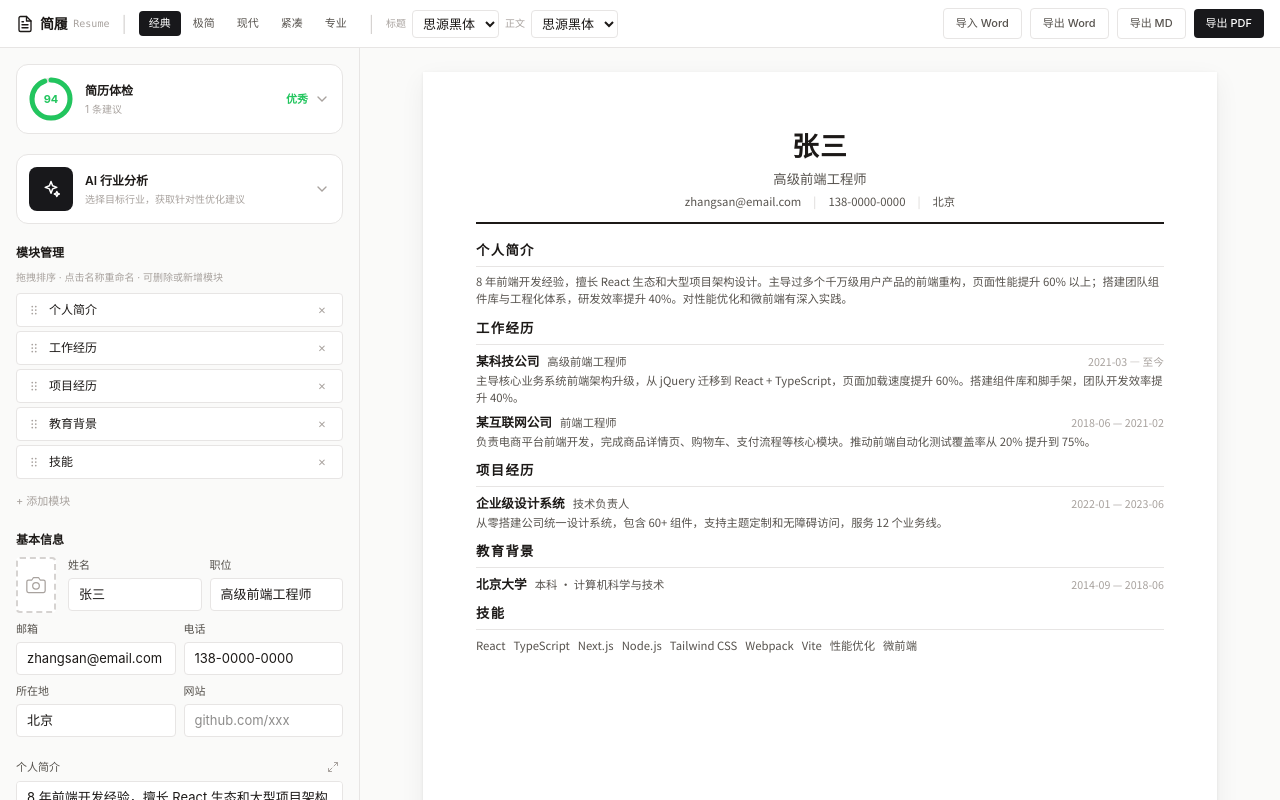
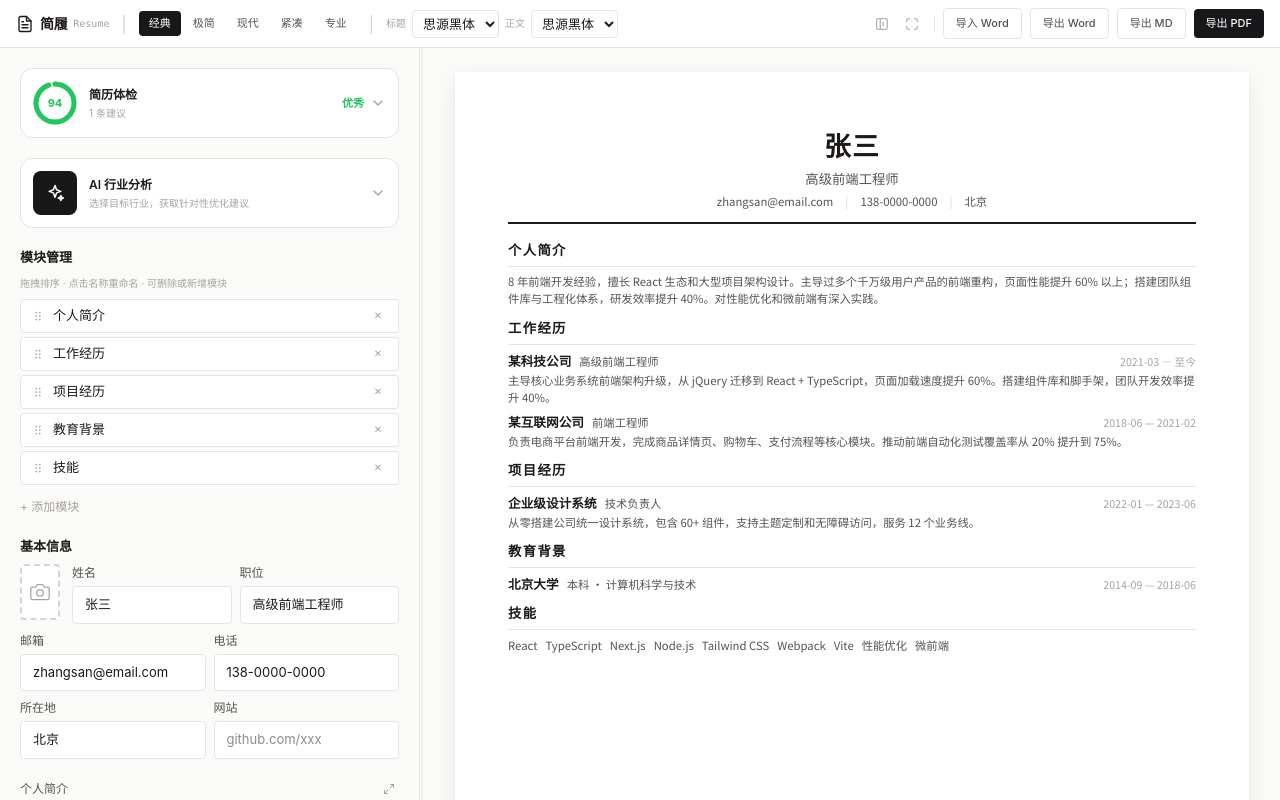
Before and after one commit to turbobo/resume-maker, a React (Vite) app: page / in a window 1280 px wide. Built offline with nearby package versions, Linux system fonts and the light colour scheme.

Commit message:
[feat] 桌面端布局增强：可拖拽宽度、专注模式与编辑体验优化

```diff
--- a/src/App.tsx
+++ b/src/App.tsx
@@ -1,9 +1,12 @@
-import { useState, useEffect } from 'react'
+import { useState, useEffect, useRef } from 'react'
+import type { CSSProperties } from 'react'
 import EditorPanel from './components/EditorPanel'
 import PreviewPanel from './components/PreviewPanel'
+import EditorSplitter from './components/EditorSplitter'
 import TopBar from './components/TopBar'
 import MobileNav from './components/MobileNav'
 import ErrorBoundary from './components/ErrorBoundary'
+import { useStore } from './store'
 
 function useMediaQuery(query: string) {
   const [matches, setMatches] = useState(() => window.matchMedia(query).matches)
@@ -19,13 +22,36 @@ function useMediaQuery(query: string) {
 export default function App() {
   const isDesktop = useMediaQuery('(min-width: 768px)')
   const [mobileView, setMobileView] = useState<'editor' | 'preview'>('editor')
+  const editorWidth = useStore((s) => s.editorWidth)
+  const layoutMode = useStore((s) => s.layoutMode)
+  const setLayoutMode = useStore((s) => s.setLayoutMode)
+  const containerRef = useRef<HTMLDivElement>(null)
+
+  // 专注模式下按 Esc 退出
+  useEffect(() => {
+    if (layoutMode === 'split') return
+    const onKey = (e: KeyboardEvent) => {
+      if (e.key === 'Escape') setLayoutMode('split')
+    }
+    window.addEventListener('keydown', onKey)
+    return () => window.removeEventListener('keydown', onKey)
+  }, [layoutMode, setLayoutMode])
+
+  const showEditor = isDesktop ? layoutMode !== 'focus-preview' : mobileView === 'editor'
+  const showPreview = isDesktop ? layoutMode !== 'focus-editor' : mobileView === 'preview'
+  const showSplitter = isDesktop && layoutMode === 'split'
 
   return (
     <div className="h-full flex flex-col bg-[var(--bg)]">
       <TopBar />
-      <div className="flex-1 flex min-h-0">
-        {(isDesktop || mobileView === 'editor') && <EditorPanel />}
-        {(isDesktop || mobileView === 'preview') && <ErrorBoundary><PreviewPanel /></ErrorBoundary>}
+      <div
+        ref={containerRef}
+        className="flex-1 flex min-h-0"
+        style={{ '--editor-width': `${editorWidth}px` } as CSSProperties}
+      >
+        {showEditor && <EditorPanel />}
+        {showSplitter && <EditorSplitter containerRef={containerRef} />}
+        {showPreview && <ErrorBoundary><PreviewPanel /></ErrorBoundary>}
       </div>
       {!isDesktop && (
         <MobileNav activeView={mobileView} onChangeView={setMobileView} />
--- a/src/components/EditorPanel.tsx
+++ b/src/components/EditorPanel.tsx
@@ -76,7 +76,7 @@ const Input = memo(function Input({ label, value, onChange, placeholder, type =
 }) {
   return (
     <label className="block">
-      <span className="text-[13px] md:text-[11px] font-medium text-[var(--text-2)] mb-1 block">{label}</span>
+      <span className="text-[13px] md:text-[12px] font-medium text-[var(--text-2)] mb-1 block">{label}</span>
       <input
         type={type}
         value={value}
@@ -84,7 +84,7 @@ const Input = memo(function Input({ label, value, onChange, placeholder, type =
         onFocus={onFocus}
         onBlur={onBlur}
         placeholder={placeholder}
-        className="w-full px-3 md:px-2.5 py-2 md:py-1.5 rounded border border-[var(--border)] bg-[var(--surface)] text-base md:text-[13px] transition-colors"
+        className="w-full px-3 md:px-3 py-2 md:py-2 rounded border border-[var(--border)] bg-[var(--surface)] text-base md:text-[14px] transition-colors"
       />
     </label>
   )
@@ -101,7 +101,7 @@ const DateInput = memo(function DateInput({ label, value, onChange, placeholder,
 
   return (
     <label className="block">
-      <span className="text-[13px] md:text-[11px] font-medium text-[var(--text-2)] mb-1 block">{label}</span>
+      <span className="text-[13px] md:text-[12px] font-medium text-[var(--text-2)] mb-1 block">{label}</span>
       <input
         type="text"
         value={value}
@@ -109,7 +109,7 @@ const DateInput = memo(function DateInput({ label, value, onChange, placeholder,
         onFocus={onFocus}
         onBlur={handleBlur}
         placeholder={placeholder}
-        className="w-full px-3 md:px-2.5 py-2 md:py-1.5 rounded border border-[var(--border)] bg-[var(--surface)] text-base md:text-[13px] transition-colors"
+        className="w-full px-3 md:px-3 py-2 md:py-2 rounded border border-[var(--border)] bg-[var(--surface)] text-base md:text-[14px] transition-colors"
       />
     </label>
   )
@@ -160,7 +160,7 @@ const TextArea = memo(function TextArea({ label, value, onChange, placeholder, r
   return (
     <div className="block">
       <div className="flex items-center justify-between mb-1">
-        <span className="text-[13px] md:text-[11px] font-medium text-[var(--text-2)]">{label}</span>
+        <span className="text-[13px] md:text-[12px] font-medium text-[var(--text-2)]">{label}</span>
         <button
           onClick={() => setExpanded(true)}
           aria-label="展开编辑"
@@ -178,7 +178,7 @@ const TextArea = memo(function TextArea({ label, value, onChange, placeholder, r
         onBlur={onBlur}
         placeholder={placeholder}
         rows={rows}
-        className="w-full px-3 md:px-2.5 py-2 md:py-1.5 rounded border border-[var(--border)] bg-[var(--surface)] text-base md:text-[13px] resize-none transition-colors"
+        className="w-full px-3 md:px-3 py-2 md:py-2 rounded border border-[var(--border)] bg-[var(--surface)] text-base md:text-[14px] resize-none transition-colors"
       />
       {expanded && (
         <TextEditModal
@@ -197,8 +197,8 @@ const TextArea = memo(function TextArea({ label, value, onChange, placeholder, r
 function SectionHeader({ title, onAdd }: { title: string; onAdd: () => void }) {
   return (
     <div className="flex items-center justify-between mb-2">
-      <h3 className="text-[14px] md:text-[12px] font-semibold text-[var(--text)]">{title}</h3>
-      <button onClick={onAdd} className="text-[13px] md:text-[11px] px-2.5 py-1.5 md:px-0 md:py-0 rounded md:rounded-none text-[var(--text-3)] hover:text-[var(--text)] active:bg-[var(--bg)] md:active:bg-transparent transition-colors">
+      <h3 className="text-[14px] md:text-[13px] font-semibold text-[var(--text)]">{title}</h3>
+      <button onClick={onAdd} className="text-[13px] md:text-[12px] px-2.5 py-1.5 md:px-0 md:py-0 rounded md:rounded-none text-[var(--text-3)] hover:text-[var(--text)] active:bg-[var(--bg)] md:active:bg-transparent transition-colors">
         + 添加
       </button>
     </div>
@@ -273,7 +273,7 @@ const ExperienceCard = memo(function ExperienceCard({ item, dragHandle, isDraggi
           <DateInput label="开始" value={item.startDate} onChange={(v) => updateExperience(item.id, { startDate: v })} placeholder="2021-03" onFocus={onFocus} onBlur={onBlur} />
           <DateInput label="结束" value={item.endDate} onChange={(v) => updateExperience(item.id, { endDate: v })} placeholder="至今" onFocus={onFocus} onBlur={onBlur} />
         </div>
-        <TextArea label="工作内容" value={item.description} onChange={(v) => updateExperience(item.id, { description: v })} placeholder="描述主要职责和成果..." rows={2} onFocus={onFocus} onBlur={onBlur} />
+        <TextArea label="工作内容" value={item.description} onChange={(v) => updateExperience(item.id, { description: v })} placeholder="描述主要职责和成果..." rows={3} onFocus={onFocus} onBlur={onBlur} />
       </div>
     </ItemCard>
   )
@@ -329,7 +329,7 @@ const ProjectCard = memo(function ProjectCard({ item, dragHandle, isDragging, is
           <DateInput label="开始" value={item.startDate} onChange={(v) => updateProject(item.id, { startDate: v })} placeholder="2022-01" onFocus={onFocus} onBlur={onBlur} />
           <DateInput label="结束" value={item.endDate} onChange={(v) => updateProject(item.id, { endDate: v })} placeholder="2023-06" onFocus={onFocus} onBlur={onBlur} />
         </div>
-        <TextArea label="项目描述" value={item.description} onChange={(v) => updateProject(item.id, { description: v })} placeholder="描述项目内容和你的贡献..." rows={2} onFocus={onFocus} onBlur={onBlur} />
+        <TextArea label="项目描述" value={item.description} onChange={(v) => updateProject(item.id, { description: v })} placeholder="描述项目内容和你的贡献..." rows={3} onFocus={onFocus} onBlur={onBlur} />
       </div>
     </ItemCard>
   )
@@ -431,7 +431,7 @@ function SectionOrder() {
 
   return (
     <section>
-      <h3 className="text-[14px] md:text-[12px] font-semibold text-[var(--text)] mb-2">模块管理</h3>
+      <h3 className="text-[14px] md:text-[13px] font-semibold text-[var(--text)] mb-2">模块管理</h3>
       <p className="text-[12px] md:text-[10px] text-[var(--text-3)] mb-2">拖拽排序 · 点击名称重命名 · 可删除或新增模块</p>
       <div className="space-y-1.5 md:space-y-1">
         {sectionOrder.map((id, idx) => (
@@ -462,12 +462,12 @@ function SectionOrder() {
                 onBlur={() => saveLabel(id)}
                 onKeyDown={(e) => { if (e.key === 'Enter') saveLabel(id); if (e.key === 'Escape') setEditingId(null) }}
                 autoFocus
-                className="flex-1 text-[14px] md:text-[12px] font-medium bg-transparent border-b border-[var(--accent)] outline-none py-0"
+                className="flex-1 text-[14px] md:text-[13px] font-medium bg-transparent border-b border-[var(--accent)] outline-none py-0"
               />
             ) : (
               <span
                 onClick={() => startEditing(id)}
-                className="text-[14px] md:text-[12px] font-medium flex-1 cursor-text hover:text-[var(--accent)] transition-colors"
+                className="text-[14px] md:text-[13px] font-medium flex-1 cursor-text hover:text-[var(--accent)] transition-colors"
               >
                 {getSectionLabel(id, data)}
               </span>
@@ -487,7 +487,7 @@ function SectionOrder() {
       <div className="mt-2">
         <button
           onClick={() => setShowAdd(!showAdd)}
-          className="text-[13px] md:text-[11px] text-[var(--text-3)] hover:text-[var(--text)] transition-colors"
+          className="text-[13px] md:text-[12px] text-[var(--text-3)] hover:text-[var(--text)] transition-colors"
         >
           + 添加模块
         </button>
@@ -574,7 +574,7 @@ function BasicInfoSection() {
   return (
     <section>
       <div className="flex items-center justify-between mb-2">
-        <h3 className="text-[14px] md:text-[12px] font-semibold text-[var(--text)]">基本信息</h3>
+        <h3 className="text-[14px] md:text-[13px] font-semibold text-[var(--text)]">基本信息</h3>
       </div>
       <input ref={photoRef} type="file" accept="image/*" className="hidden" onChange={handlePhotoChange} />
       <div className="flex flex-col md:flex-row gap-3 mb-2">
@@ -681,7 +681,7 @@ function SkillsEditorSection() {
 
   return (
     <section>
-      <h3 className="text-[14px] md:text-[12px] font-semibold text-[var(--text)] mb-2">{label}</h3>
+      <h3 className="text-[14px] md:text-[13px] font-semibold text-[var(--text)] mb-2">{label}</h3>
       <div className="flex flex-wrap gap-1.5 p-2.5 md:p-2 rounded border border-[var(--border)] bg-[var(--surface)] min-h-[44px] md:min-h-[36px] cursor-text"
         onClick={(e) => { const inp = (e.currentTarget as HTMLElement).querySelector('input'); inp?.focus() }}
       >
@@ -705,7 +705,7 @@ function SkillsEditorSection() {
           onFocus={onFocus}
           onBlur={() => { if (input.trim()) addSkill(input); onBlur() }}
           placeholder={skillList.length === 0 ? '输入技能，回车添加' : '添加...'}
-          className="flex-1 min-w-[80px] text-base md:text-[13px] bg-transparent outline-none py-1 placeholder:text-[var(--text-3)]"
+          className="flex-1 min-w-[80px] text-base md:text-[14px] bg-transparent outline-none py-1 placeholder:text-[var(--text-3)]"
         />
       </div>
     </section>
@@ -792,7 +792,7 @@ export default function EditorPanel() {
   const activeSet = useMemo(() => new Set(sectionOrder), [sectionOrder])
 
   return (
-    <aside className="w-full md:w-[360px] flex-1 md:flex-none shrink-0 md:border-r border-[var(--border)] bg-[var(--bg)] overflow-y-auto p-5 md:p-4 space-y-6 md:space-y-5">
+    <aside className="w-full md:w-[var(--editor-width)] flex-1 md:flex-none shrink-0 md:border-r border-[var(--border)] bg-[var(--bg)] overflow-y-auto p-5 md:p-5 space-y-6 md:space-y-5">
       <ATSPanel />
       <AIAnalysisPanel />
       <SectionOrder />
--- /dev/null
+++ b/src/components/EditorSplitter.tsx
@@ -0,0 +1,61 @@
+// 编辑区与预览区之间的拖拽分隔条（仅桌面端）
+// 拖拽期间直接修改容器的 CSS 变量（避免高频写 store 触发整页持久化），松开时一次性写入 store
+import { useCallback, useRef } from 'react'
+import { MAX_EDITOR_WIDTH, MIN_EDITOR_WIDTH, useStore } from '../store'
+
+interface Props {
+  containerRef: React.RefObject<HTMLDivElement | null>
+}
+
+export default function EditorSplitter({ containerRef }: Props) {
+  const setEditorWidth = useStore((s) => s.setEditorWidth)
+  const dragRef = useRef({ startX: 0, startWidth: 0, current: 0 })
+
+  const handlePointerDown = useCallback(
+    (e: React.PointerEvent) => {
+      e.preventDefault()
+      const container = containerRef.current
+      if (!container) return
+
+      const startWidth = useStore.getState().editorWidth
+      dragRef.current = { startX: e.clientX, startWidth, current: startWidth }
+
+      const onMove = (ev: PointerEvent) => {
+        const next = Math.min(
+          MAX_EDITOR_WIDTH,
+          Math.max(MIN_EDITOR_WIDTH, dragRef.current.startWidth + (ev.clientX - dragRef.current.startX)),
+        )
+        dragRef.current.current = next
+        container.style.setProperty('--editor-width', `${next}px`)
+      }
+      const onUp = () => {
+        window.removeEventListener('pointermove', onMove)
+        window.removeEventListener('pointerup', onUp)
+        document.body.style.cursor = ''
+        document.body.style.userSelect = ''
+        // 拖动结束一次性持久化（store 重渲染后的变量值与手动设置值一致，无跳变）
+        setEditorWidth(dragRef.current.current)
+      }
+
+      document.body.style.cursor = 'col-resize'
+      document.body.style.userSelect = 'none'
+      window.addEventListener('pointermove', onMove)
+      window.addEventListener('pointerup', onUp)
+    },
+    [containerRef, setEditorWidth],
+  )
+
+  return (
+    <div
+      role="separator"
+      aria-orientation="vertical"
+      aria-label="拖动调整编辑区宽度"
+      onPointerDown={handlePointerDown}
+      className="hidden md:block w-1 shrink-0 cursor-col-resize relative group"
+    >
+      {/* 扩大拖拽命中区域 */}
+      <div className="absolute inset-y-0 -left-1 -right-1" />
+      <div className="absolute inset-y-0 left-1/2 -translate-x-1/2 w-px bg-[var(--border)] group-hover:bg-[var(--accent)]/40 group-active:bg-[var(--accent)]/70 transition-colors" />
+    </div>
+  )
+}
--- a/src/components/TopBar.tsx
+++ b/src/components/TopBar.tsx
@@ -19,6 +19,8 @@ export default function TopBar() {
   const bodyFont = useStore((s) => s.data.bodyFont)
   const setHeadingFont = useStore((s) => s.setHeadingFont)
   const setBodyFont = useStore((s) => s.setBodyFont)
+  const layoutMode = useStore((s) => s.layoutMode)
+  const setLayoutMode = useStore((s) => s.setLayoutMode)
   const fileRef = useRef<HTMLInputElement>(null)
   const { handleImport, handleExportDocx, handleExportMarkdown, handleExportPdf, loading } = useResumeActions()
 
@@ -105,6 +107,43 @@ export default function TopBar() {
       {/* Right: Actions — desktop only */}
       <div className="hidden md:flex items-center gap-2 shrink-0 ml-2">
         <input ref={fileRef} type="file" accept=".docx,.doc" className="hidden" onChange={handleImport} />
+        {/* 布局切换：专注编辑 / 专注预览 */}
+        <div className="flex items-center gap-0.5">
+          <button
+            onClick={() => setLayoutMode(layoutMode === 'focus-editor' ? 'split' : 'focus-editor')}
+            aria-label="专注编辑"
+            title="专注编辑（收起预览）"
+            className={`w-7 h-7 rounded flex items-center justify-center transition-colors ${
+              layoutMode === 'focus-editor'
+                ? 'bg-[var(--accent)] text-white'
+                : 'text-[var(--text-3)] hover:text-[var(--text)] hover:bg-[var(--bg)]'
+            }`}
+          >
+            <svg aria-hidden="true" className="w-3.5 h-3.5" viewBox="0 0 24 24" fill="none" stroke="currentColor" strokeWidth="1.8" strokeLinecap="round" strokeLinejoin="round">
+              <rect x="3" y="3" width="18" height="18" rx="2" />
+              <line x1="9" y1="3" x2="9" y2="21" />
+              <path d="M15 9l-2 3 2 3" />
+            </svg>
+          </button>
+          <button
+            onClick={() => setLayoutMode(layoutMode === 'focus-preview' ? 'split' : 'focus-preview')}
+            aria-label="专注预览"
+            title="专注预览（全屏查看简历，Esc 退出）"
+            className={`w-7 h-7 rounded flex items-center justify-center transition-colors ${
+              layoutMode === 'focus-preview'
+                ? 'bg-[var(--accent)] text-white'
+                : 'text-[var(--text-3)] hover:text-[var(--text)] hover:bg-[var(--bg)]'
+            }`}
+          >
+            <svg aria-hidden="true" className="w-3.5 h-3.5" viewBox="0 0 24 24" fill="none" stroke="currentColor" strokeWidth="1.8" strokeLinecap="round" strokeLinejoin="round">
+              <path d="M8 3H5a2 2 0 0 0-2 2v3" />
+              <path d="M21 8V5a2 2 0 0 0-2-2h-3" />
+              <path d="M3 16v3a2 2 0 0 0 2 2h3" />
+              <path d="M16 21h3a2 2 0 0 0 2-2v-3" />
+            </svg>
+          </button>
+        </div>
+        <span className="w-px h-4 bg-[var(--border)]" aria-hidden="true" />
         <button
           onClick={() => fileRef.current?.click()}
           disabled={loading === 'import'}
--- a/src/store.ts
+++ b/src/store.ts
@@ -5,12 +5,23 @@ import { DEFAULT_RESUME, uid } from './types'
 
 export type EditFocus = { section: string; itemId?: string } | null
 
+// 桌面端布局：split 分栏 / focus-editor 专注编辑（收起预览）/ focus-preview 专注预览（收起编辑）
+export type LayoutMode = 'split' | 'focus-editor' | 'focus-preview'
+
+export const DEFAULT_EDITOR_WIDTH = 420
+export const MIN_EDITOR_WIDTH = 320
+export const MAX_EDITOR_WIDTH = 560
+
 interface Store {
   data: ResumeData
   template: TemplateId
   editFocus: EditFocus
+  editorWidth: number
+  layoutMode: LayoutMode
   setEditFocus: (focus: EditFocus) => void
   setTemplate: (t: TemplateId) => void
+  setEditorWidth: (w: number) => void
+  setLayoutMode: (m: LayoutMode) => void
   update: (partial: Partial<ResumeData>) => void
   // Sections
   reorderSections: (order: string[]) => void
@@ -48,8 +59,12 @@ export const useStore = create<Store>()(
   data: DEFAULT_RESUME,
   template: 'classic',
   editFocus: null,
+  editorWidth: DEFAULT_EDITOR_WIDTH,
+  layoutMode: 'split',
   setEditFocus: (focus) => set({ editFocus: focus }),
   setTemplate: (t) => set({ template: t }),
+  setEditorWidth: (w) => set({ editorWidth: Math.min(MAX_EDITOR_WIDTH, Math.max(MIN_EDITOR_WIDTH, Math.round(w))) }),
+  setLayoutMode: (m) => set({ layoutMode: m }),
 
   update: (partial) => set((s) => ({ data: { ...s.data, ...partial } })),
 
@@ -172,6 +187,6 @@ export const useStore = create<Store>()(
   importData: (incoming) =>
     set((s) => ({ data: { ...s.data, ...incoming } })),
     }),
-    { name: 'resume-maker-storage', partialize: (s) => ({ data: s.data, template: s.template }) },
+    { name: 'resume-maker-storage', partialize: (s) => ({ data: s.data, template: s.template, editorWidth: s.editorWidth }) },
   ),
 )
```
Also changed, not shown: 2 other files (tests, documents, lock files or other folders).
